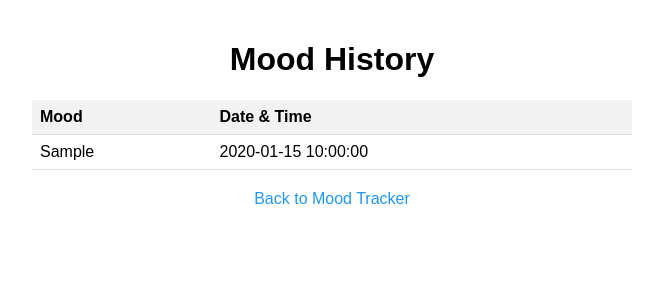
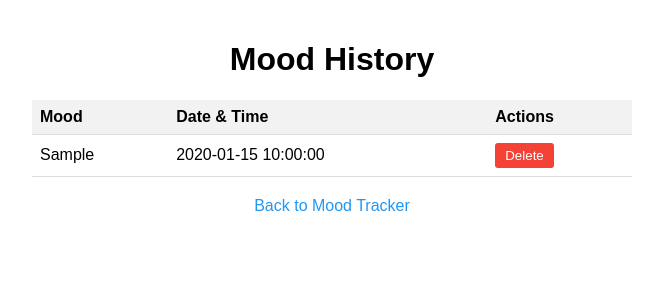
Before and after one commit to TimAidley/MoodBot, a Flask app: page /history in a window 1280 px wide. Shown: the top 300 px of the page, without its empty margins (308-971 px from the left). Run offline with Flask 3, Linux system fonts and the light colour scheme; tables that the repository leaves empty hold one stand-in row (values such as "Sample post").

Commit message:
feat: add delete functionality for individual mood entries in history page

```diff
--- a/app.py
+++ b/app.py
@@ -63,7 +63,7 @@ def history():
     conn = sqlite3.connect(DB_PATH)
     conn.row_factory = sqlite3.Row
     cursor = conn.cursor()
-    cursor.execute("SELECT mood, timestamp FROM moods ORDER BY timestamp DESC LIMIT 100")
+    cursor.execute("SELECT id, mood, timestamp FROM moods ORDER BY timestamp DESC LIMIT 100")
     moods = [dict(row) for row in cursor.fetchall()]
     conn.close()
 
@@ -104,5 +104,15 @@ def add_mood():
 
     return redirect(url_for('index'))
 
+@app.route('/delete/<int:entry_id>', methods=['POST'])
+def delete_entry(entry_id):
+    conn = sqlite3.connect(DB_PATH)
+    cursor = conn.cursor()
+    cursor.execute("DELETE FROM moods WHERE id = ?", (entry_id,))
+    conn.commit()
+    conn.close()
+
+    return redirect(url_for('history'))
+
 if __name__ == '__main__':
     app.run(host='0.0.0.0', port=5000, debug=True)
--- a/templates/history.html
+++ b/templates/history.html
@@ -46,6 +46,7 @@
             <tr>
                 <th>Mood</th>
                 <th>Date &amp; Time</th>
+                <th>Actions</th>
             </tr>
         </thead>
         <tbody>
@@ -53,6 +54,11 @@
             <tr>
                 <td>{{ entry.mood|capitalize }}</td>
                 <td>{{ entry.timestamp }}</td>
+                <td>
+                    <form action="/delete/{{ entry.id }}" method="post" onsubmit="return confirm('Are you sure you want to delete this entry?');">
+                        <button type="submit" style="background-color: #f44336; color: white; border: none; padding: 5px 10px; cursor: pointer; border-radius: 3px;">Delete</button>
+                    </form>
+                </td>
             </tr>
             {% endfor %}
         </tbody>
```
